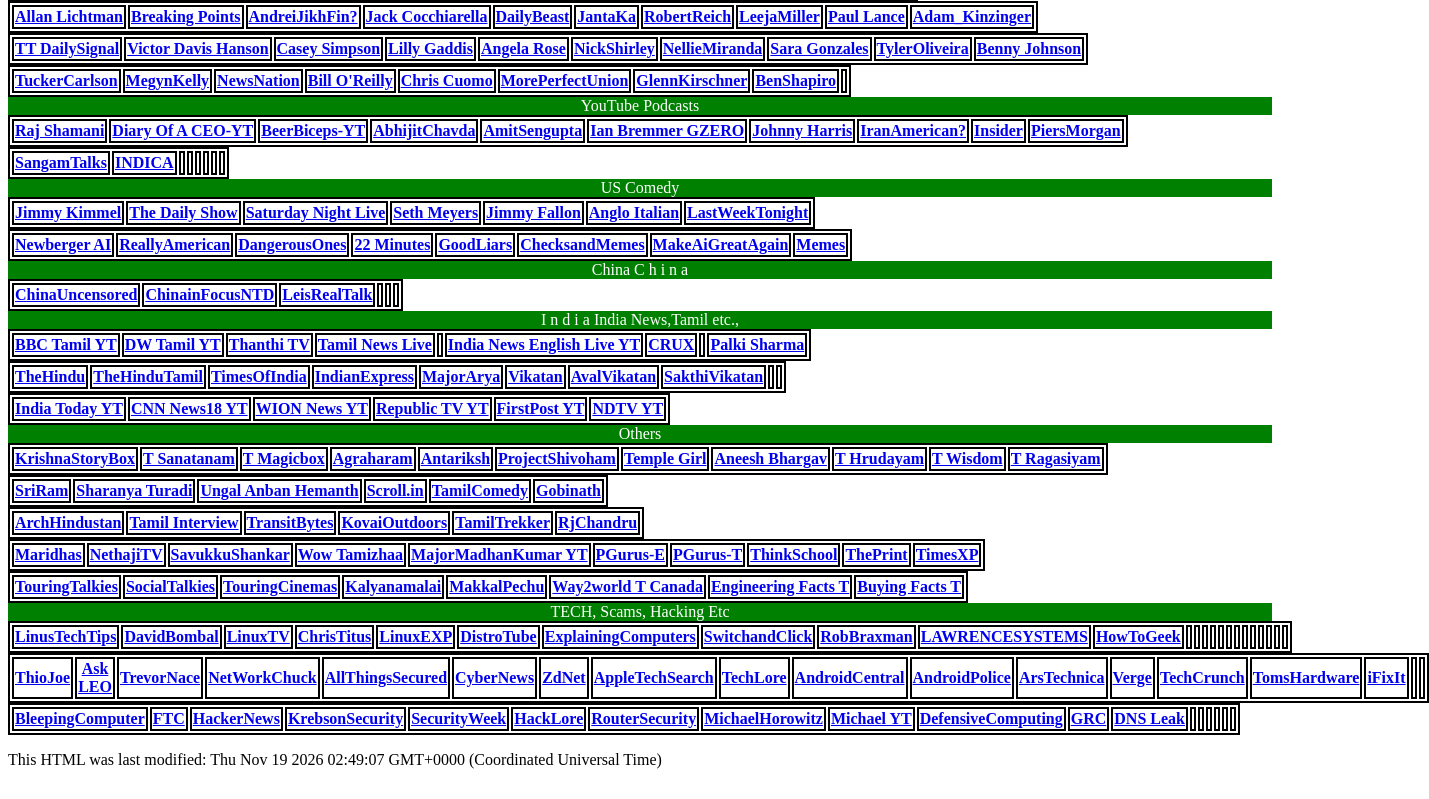
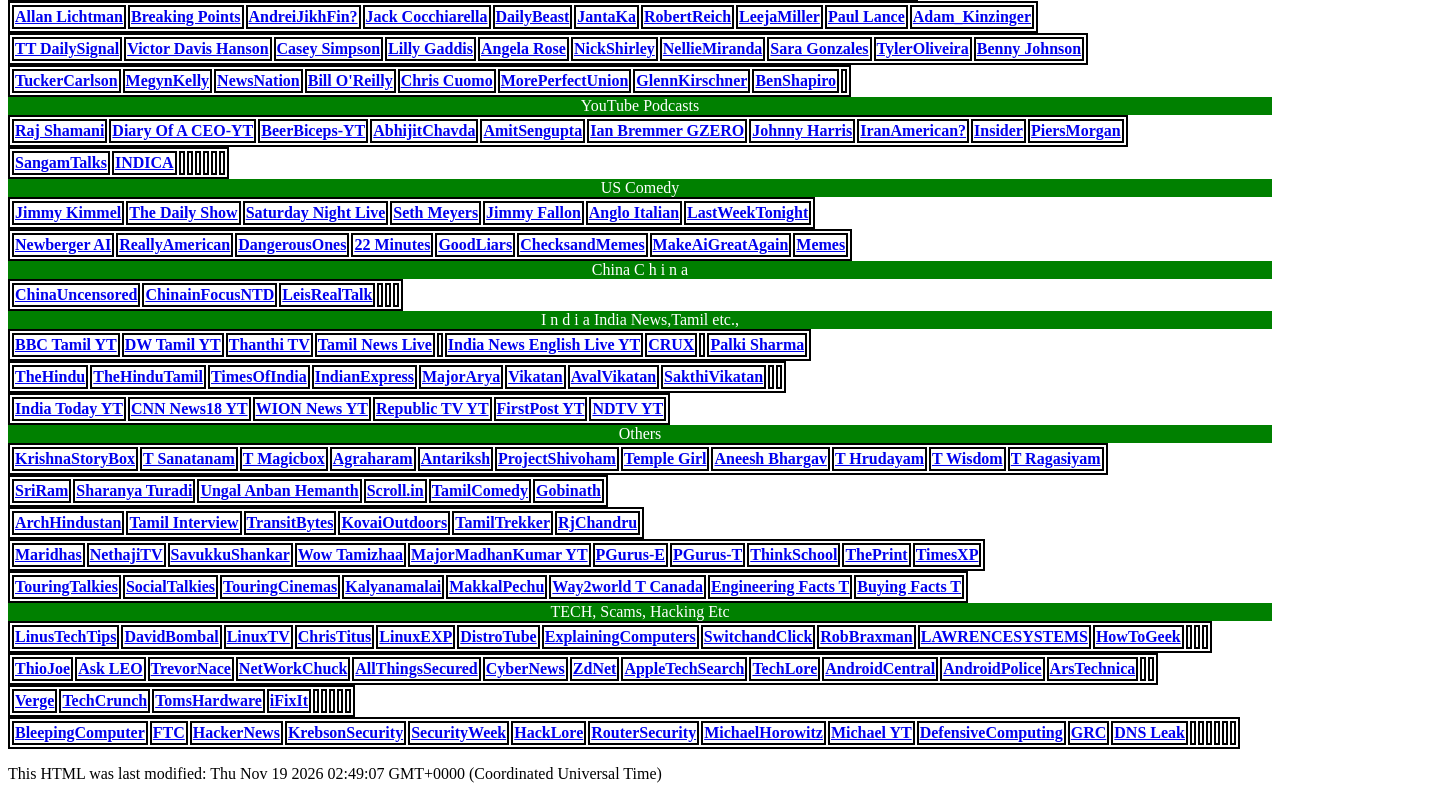
Before and after one commit to rama8c6/2, a plain HTML site: page index.html in a window 1280 px wide. Shown: the part 285-1084 px from the top of the page, 1429 px wide, since content can reach past the window. Drawn offline with Linux system fonts and the light colour scheme.

Commit message:
Update index.html

```diff
--- a/index.html
+++ b/index.html
@@ -388,16 +388,7 @@ table, th, td {
                 <th><A HREF=" " target="_blank"> </A></th>
                 <th><A HREF=" " target="_blank"> </A></th>
                 <th><A HREF=" " target="_blank"> </A></th>
-                <th><A HREF=" " target="_blank"> </A></th>
-                <th><A HREF=" " target="_blank"> </A></th>
-                <th><A HREF=" " target="_blank"> </A></th>
-                <th><A HREF=" " target="_blank"> </A></th>
-                <th><A HREF=" " target="_blank"> </A></th>
-                <th><A HREF=" " target="_blank"> </A></th>
-                <th><A HREF=" " target="_blank"> </A></th>
-                <th><A HREF=" " target="_blank"> </A></th>
-                <th><A HREF=" " target="_blank"> </A></th>
-                <th><A HREF=" " target="_blank"> </A></th>
+
 				</tr>
 				</table>
 
@@ -415,10 +406,22 @@ table, th, td {
                 <th><A HREF="https://www.androidcentral.com/" target="_blank">AndroidCentral</A></th>
                 <th><A HREF="https://www.androidpolice.com/" target="_blank">AndroidPolice</A></th>
                 <th><A HREF="https://arstechnica.com/" target="_blank">ArsTechnica</A></th>
+                <th><A HREF=" " target="_blank"> </A></th>
+                <th><A HREF=" " target="_blank"> </A></th>
+
+
+				</tr>
+				</table>
+
+				<table>
+				<tr>
                 <th><A HREF="https://www.theverge.com/" target="_blank">Verge</A></th>
                 <th><A HREF="https://techcrunch.com/" target="_blank">TechCrunch</A></th>
                 <th><A HREF="https://www.tomshardware.com/" target="_blank">TomsHardware</A></th>
                 <th><A HREF="https://www.ifixit.com/" target="_blank">iFixIt</A></th>
+                <th><A HREF=" " target="_blank"> </A></th>
+                <th><A HREF=" " target="_blank"> </A></th>
+                <th><A HREF=" " target="_blank"> </A></th>
                 <th><A HREF=" " target="_blank"> </A></th>
                 <th><A HREF=" " target="_blank"> </A></th>
 
```
